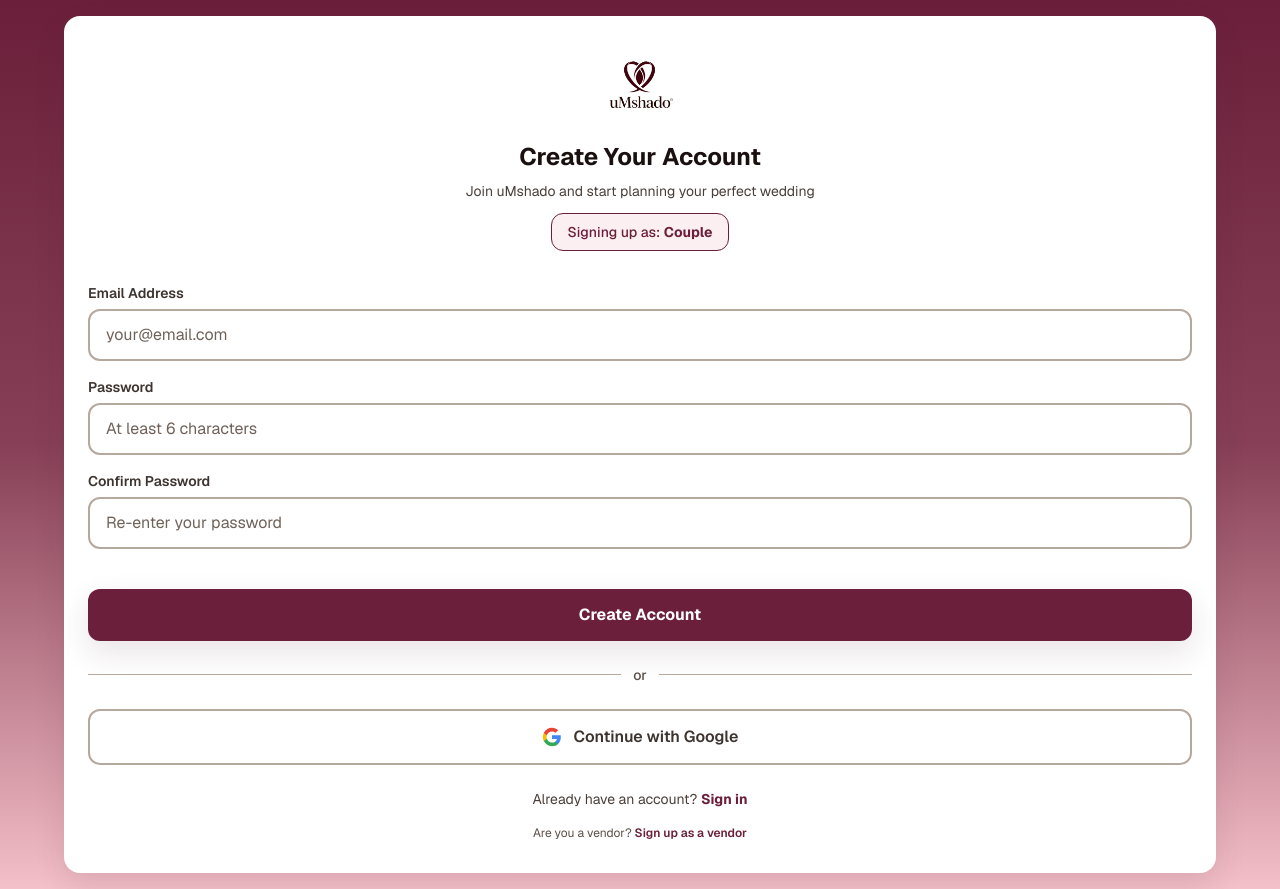
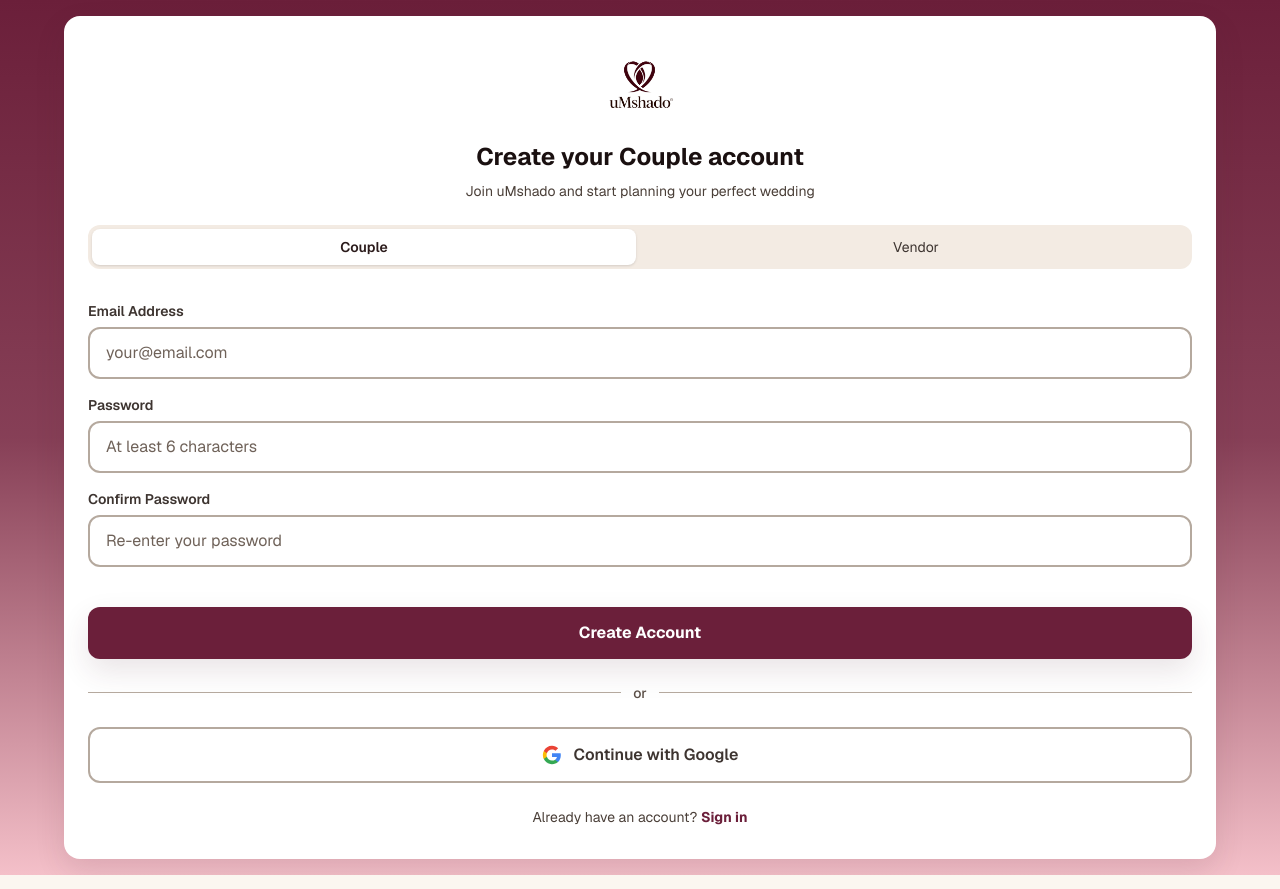
Before and after one commit to Zidlekhaya26/umshado-app, a Next.js app: page /auth/sign-up in a window 1280 px wide. Built offline with nearby package versions, Linux system fonts and the light colour scheme; no server answers.

Commit message:
feat(auth): add role selector to sign-up (couple vs vendor) and dynamic header

```diff
--- a/app/auth/sign-up/page.tsx
+++ b/app/auth/sign-up/page.tsx
@@ -25,6 +25,8 @@ function SignUpContent() {
     const r = searchParams?.get('role');
     return r === 'vendor' ? 'vendor' : 'couple';
   }, [searchParams]);
+
+  const [role, setRole] = useState<'couple' | 'vendor'>(intendedRole);
 
   const [email, setEmail] = useState('');
   const [password, setPassword] = useState('');
@@ -73,7 +75,16 @@ function SignUpContent() {
   // Get the effective role — invite role takes priority in beta mode
   const effectiveRole = useMemo(() => {
     if (inviteData?.role) return inviteData.role;
-    return intendedRole;
+    return role || intendedRole;
+  }, [inviteData, role, intendedRole]);
+
+  // Keep local role in sync when intended role or invite changes
+  useEffect(() => {
+    if (inviteData?.role) {
+      setRole(inviteData.role);
+    } else {
+      setRole(intendedRole);
+    }
   }, [inviteData, intendedRole]);
 
   // Show loading while validating invite
@@ -254,19 +265,38 @@ function SignUpContent() {
             </div>
           )}
 
-          <h1 className="text-2xl font-bold text-gray-900 mb-2">Create Your Account</h1>
+          <h1 className="text-2xl font-bold text-gray-900 mb-2">{
+            effectiveRole === 'vendor' ? 'Create your Vendor account' : 'Create your Couple account'
+          }</h1>
           <p className="text-sm text-gray-600">
             {effectiveRole === 'vendor'
               ? 'Join uMshado and showcase your wedding services'
               : 'Join uMshado and start planning your perfect wedding'}
           </p>
 
-          {/* Role Indicator */}
-          <div className="mt-3 inline-flex items-center gap-2 px-4 py-2 bg-purple-50 rounded-xl border border-purple-200">
-            <span className="text-sm font-medium text-purple-700">
-              Signing up as: <span className="font-bold capitalize">{effectiveRole}</span>
-            </span>
-          </div>
+          {/* Role selector: show only when invite does not lock the role */}
+          {!inviteData?.role && (
+            <div className="mt-6 mb-4">
+              <div className="flex gap-2 bg-gray-100 p-1 rounded-xl">
+                <button
+                  type="button"
+                  aria-pressed={role === 'couple'}
+                  onClick={() => setRole('couple')}
+                  className={`flex-1 py-2 rounded-lg text-sm ${role === 'couple' ? 'bg-white shadow font-semibold' : 'text-gray-700'}`}
+                >
+                  Couple
+                </button>
+                <button
+                  type="button"
+                  aria-pressed={role === 'vendor'}
+                  onClick={() => setRole('vendor')}
+                  className={`flex-1 py-2 rounded-lg text-sm ${role === 'vendor' ? 'bg-white shadow font-semibold' : 'text-gray-700'}`}
+                >
+                  Vendor
+                </button>
+              </div>
+            </div>
+          )}
         </div>
 
         {/* Sign Up Form */}
@@ -354,18 +384,7 @@ function SignUpContent() {
           </p>
         </div>
 
-        {/* Role switch — only show in open registration mode */}
-        {!BETA_INVITE_ONLY && (
-          <div className="mt-4 text-center">
-            <p className="text-xs text-gray-500">
-              {intendedRole === 'vendor' ? (
-                <>Planning a wedding instead? <Link href="/auth/sign-up?role=couple" className="text-purple-600 font-semibold hover:underline">Sign up as a couple</Link></>
-              ) : (
-                <>Are you a vendor? <Link href="/auth/sign-up?role=vendor" className="text-purple-600 font-semibold hover:underline">Sign up as a vendor</Link></>
-              )}
-            </p>
-          </div>
-        )}
+        {/* Role switch removed — replaced by the inline role selector above the form */}
       </div>
     </div>
   );
```
